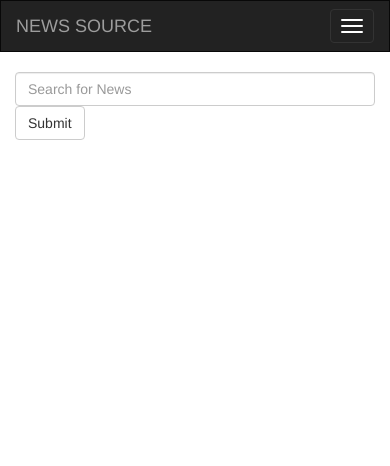
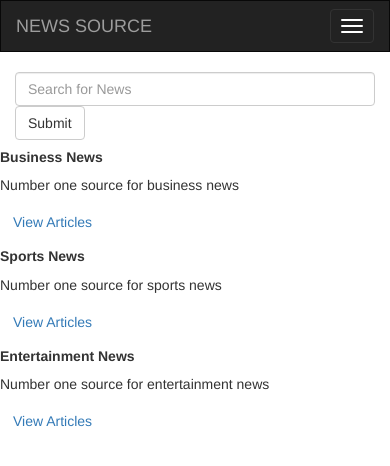
Before and after one commit to gkarumba/NEWS-API, a Python web app: template app/templates/index.html in a window 390 px wide; the page is wider, and only the part inside the window is pictured. Shown: the top 466 px of that part. Run offline with Jinja, Linux system fonts and the light colour scheme; the template is opened without the code that fills it, so the values that code supplies are empty; some libraries are stand-ins or nearby versions.

Commit message:
Add the get articles by category views

```diff
--- a/app/templates/index.html
+++ b/app/templates/index.html
@@ -17,4 +17,33 @@
     </form>
 </div>
 
+<div class="row">
+    <div class="col-md-4">
+        <div class="card">
+            <div class="card-body">
+                <h5 class="card-title"><b>Business News</b></h5>
+                <p class="card-text">Number one source for business news</p>
+                <a href="/business" class="btn btn-outline-success">View Articles</a>
+            </div>
+        </div>
+    </div>
+    <div class="col-md-4">
+        <div class="card">
+            <div class="card-body">
+                <h5 class="card-title"><b>Sports News</b></h5>
+                <p class="card-text"> Number one source for sports news</p>
+                <a href="/sports" class="btn btn-outline-success">View Articles</a>
+            </div>
+        </div>
+    </div>
+    <div class="col-md-4">
+        <div class="card" >
+            <div class="card-body">
+                <h5 class="card-title"><b>Entertainment News</b></h5>
+                <p class="card-text">Number one source for entertainment news</p>
+                <a href="/entertainment" class="btn btn-outline-success">View Articles</a>
+            </div>
+        </div>
+    </div>
+</div>
 {% endblock %}
--- a/app/templates/navbar.html
+++ b/app/templates/navbar.html
@@ -12,9 +12,9 @@
         <div class="navbar-collapse collapse">
             <ul class="nav navbar-nav">
                 <li><a href="/">HOME</a></li>
-                <li><a href="/business">BUSINESS</a></li>
-                <li><a href="/entertainment">ENTERTAINMENT</a></li>
-                <li><a href="/sports">SPORTS</a></li>
+                <li><a href="business.html">BUSINESS</a></li>
+                <li><a href="entertainment.html">ENTERTAINMENT</a></li>
+                <li><a href="sports.html">SPORTS</a></li>
         </div>
 
     </div>
```
Also changed, not shown: app/main/views.py (+27 -1 lines).
